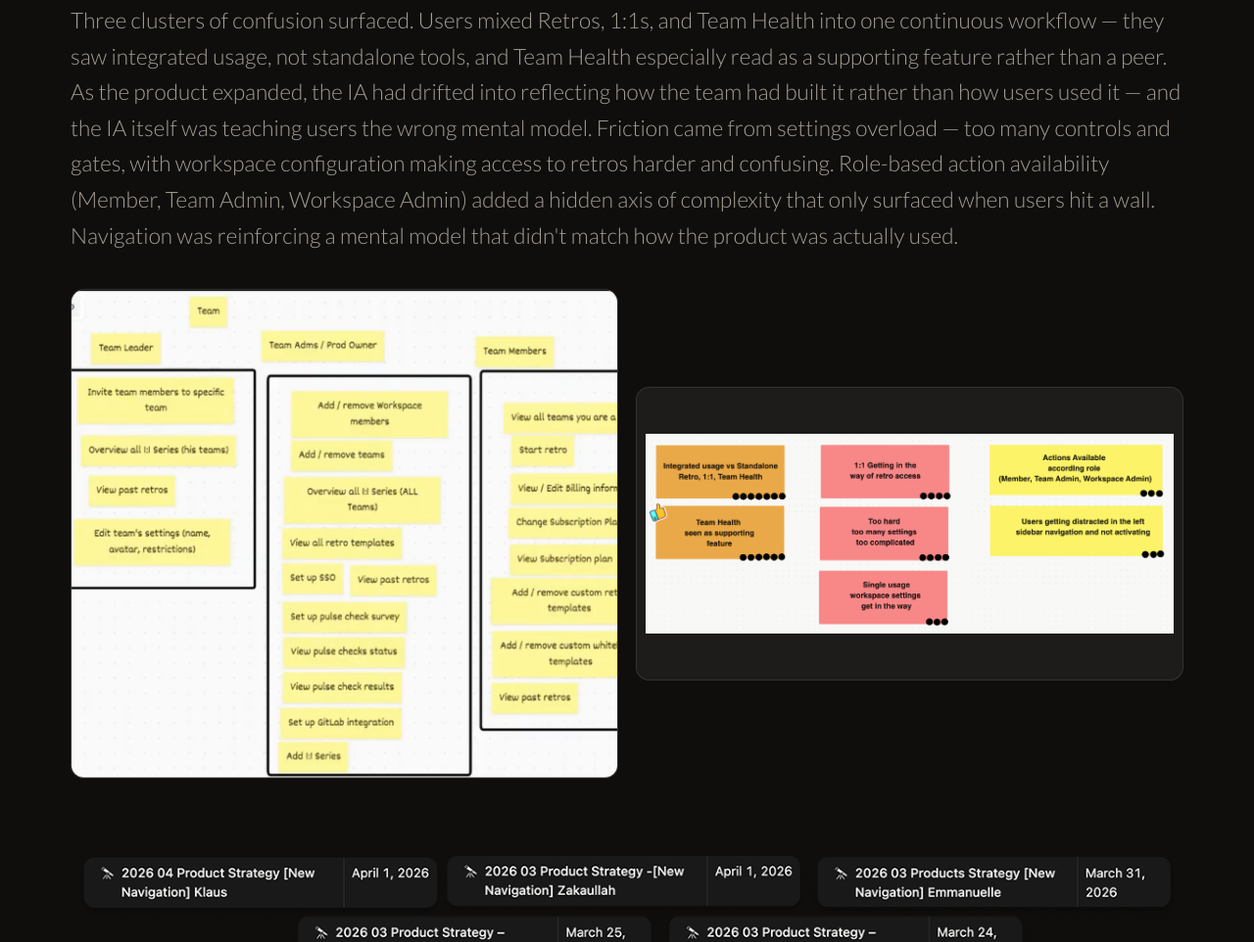
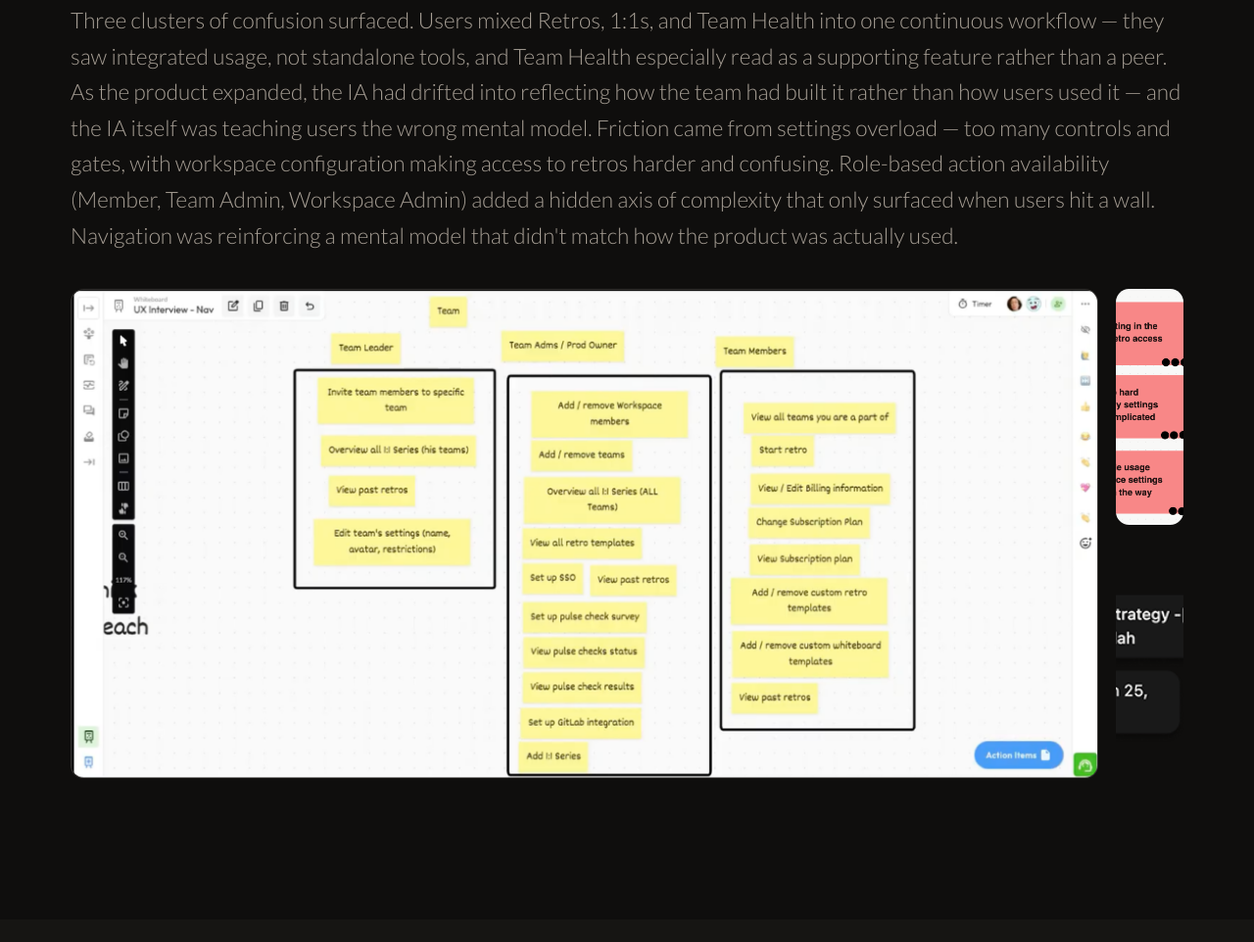
Before and after one commit to CamillaMaia/portfolio, a website: page navigation.html in a window 1280 px wide. Shown: the part 2382-3344 px from the top of the page at 98% size. Drawn offline with nearby package versions, Linux system fonts and the light colour scheme; files that its build step writes are made by us from their sources.

Commit message:
Correct content order

```diff
--- a/navigation.html
+++ b/navigation.html
@@ -101,12 +101,12 @@
     <p class="font-sans font-light text-xl text-secondary leading-relaxed mt-4 mb-2 md:w-2/3" data-i18n="discovery-ai-note">Two methods over 2 sprints. Focused interview sessions identified patterns; AI handled transcription, freeing time for clustering. 10+ user shadowings grounded those patterns in observed behavior.</p>
     <p class="font-sans font-light text-xl text-secondary leading-relaxed mb-4" data-i18n="discovery-clusters">Three clusters of confusion surfaced. Users mixed Retros, 1:1s, and Team Health into one continuous workflow — they saw integrated usage, not standalone tools, and Team Health especially read as a supporting feature rather than a peer. As the product expanded, the IA had drifted into reflecting how the team had built it rather than how users used it — and the IA itself was teaching users the wrong mental model. Friction came from settings overload — too many controls and gates, with workspace configuration making access to retros harder and confusing. Role-based action availability (Member, Team Admin, Workspace Admin) added a hidden axis of complexity that only surfaced when users hit a wall. Navigation was reinforcing a mental model that didn't match how the product was actually used.</p>
   </div>
-  <div class="flex flex-col items-center gap-4 mb-12">
-    <div class="grid grid-cols-1 md:grid-cols-2 gap-4 mb-4 w-full">
-      <img class="bg-bg3 border border-white/10 h-[280px] md:h-[500px] w-full flex rounded-xl object-cover" src="assets/img/Redesign_Navegacao_Workshop.png" alt="Workshop">
-      <img class="bg-bg3 border border-white/10 h-[280px] md:h-[300px] w-full flex rounded-xl object-contain p-2 self-center" src="assets/img/Redesign_Navegacao_Affinity.png" alt="Affinity diagram from 10+ user shadowings — dot count reflects how often each issue appeared">
+  <div class="flex flex-col md:flex-row items-stretch gap-4 mb-12">
+    <img class="bg-bg3 border border-white/10 h-[280px] md:h-[500px] w-full rounded-xl object-cover" src="assets/img/Redesign_Navegacao_Workshop.png" alt="Workshop">
+    <div class="flex flex-col gap-4 w-full md:h-[500px]">
+      <img class="h-[200px] md:flex-1 w-full rounded-xl object-cover md:min-h-0" src="assets/img/Redesign_Navegacao_Affinity.png" alt="Affinity diagram from 10+ user shadowings — dot count reflects how often each issue appeared">
+      <img class="h-[200px] md:flex-1 w-full rounded-xl object-cover md:min-h-0" src="assets/img/Redesign_Navegacao_Interviews.png" alt="Information Architecture Navigation">
     </div>
-    <img class="flex rounded-xl object-cover" src="assets/img/Redesign_Navegacao_Interviews.png" alt="Information Architecture Navigation">
   </div>
 </section>
 
@@ -166,6 +166,18 @@
   <img class="flex rounded-xl object-cover" src="assets/img/Redesign_Navegacao_Insights.png" alt="Navigation rollout">
 </section>
 
+<!-- WHAT'S STILL OPEN -->
+<section class="px-4 md:px-16 py-16 md:py-24 border-t border-white/10">
+  <div class="section-label mb-8" data-i18n="open-label">Workspace Settings</div>
+  <div class="grid grid-cols-1 md:grid-cols-[1fr_1.5fr] gap-8 md:gap-16 items-center">
+    <div>
+      <div class="font-sans font-light text-primary mb-4 text-fluid-subhead tracking-heading" data-i18n="stat3-label">Compromise on feature visibility and prioritization of next steps</div>
+      <p class="font-sans text-xl text-secondary font-light leading-relaxed" data-i18n="stat3-description">The workspace settings were found to be harder to find, given extra clicks needed to reach it. Compromise had to be made favoring constant usage over first setup features. The next iteration will surface workspace settings contextually, reducing the click depth without reintroducing navigation clutter.</p>
+    </div>
+    <img class="rounded-xl object-cover w-full" src="assets/img/Redesign_Navegacao_Workshop_0.png" alt="Navigation rollout">
+  </div>
+</section>
+
 <!-- SECTION: OUTCOME -->
 <section class="px-4 md:px-16 py-12 md:py-20 bg-bg2">
   <div class="mb-10">
@@ -209,18 +221,6 @@
         <p class="font-sans text-base text-secondary font-light leading-relaxed" data-i18n="ab-focus-desc">Directional signal that users navigated with more intent — finding what they needed without wandering. The core hypothesis in action.</p>
       </div>
     </div>
-  </div>
-</section>
-
-<!-- WHAT'S STILL OPEN -->
-<section class="px-4 md:px-16 py-16 md:py-24 border-t border-white/10">
-  <div class="section-label mb-8" data-i18n="open-label">Workspace Settings</div>
-  <div class="grid grid-cols-1 md:grid-cols-[1.5fr_1fr] gap-8 md:gap-16 items-center">
-    <div class="bg-bg2 border-l-4 border-accent p-8 md:p-10">
-      <div class="font-sans font-light text-primary mb-4 text-fluid-subhead tracking-heading" data-i18n="stat3-label">Compromise on feature visibility and prioritization of next steps</div>
-      <p class="font-sans text-xl text-secondary font-light leading-relaxed" data-i18n="stat3-description">The workspace settings were found to be harder to find, given extra clicks needed to reach it. Compromise had to be made favoring constant usage over first setup features. The next iteration will surface workspace settings contextually, reducing the click depth without reintroducing navigation clutter.</p>
-    </div>
-    <img class="rounded-xl object-cover w-full" src="assets/img/Redesign_Navegacao_Workshop_0.png" alt="Navigation rollout">
   </div>
 </section>
 
```
